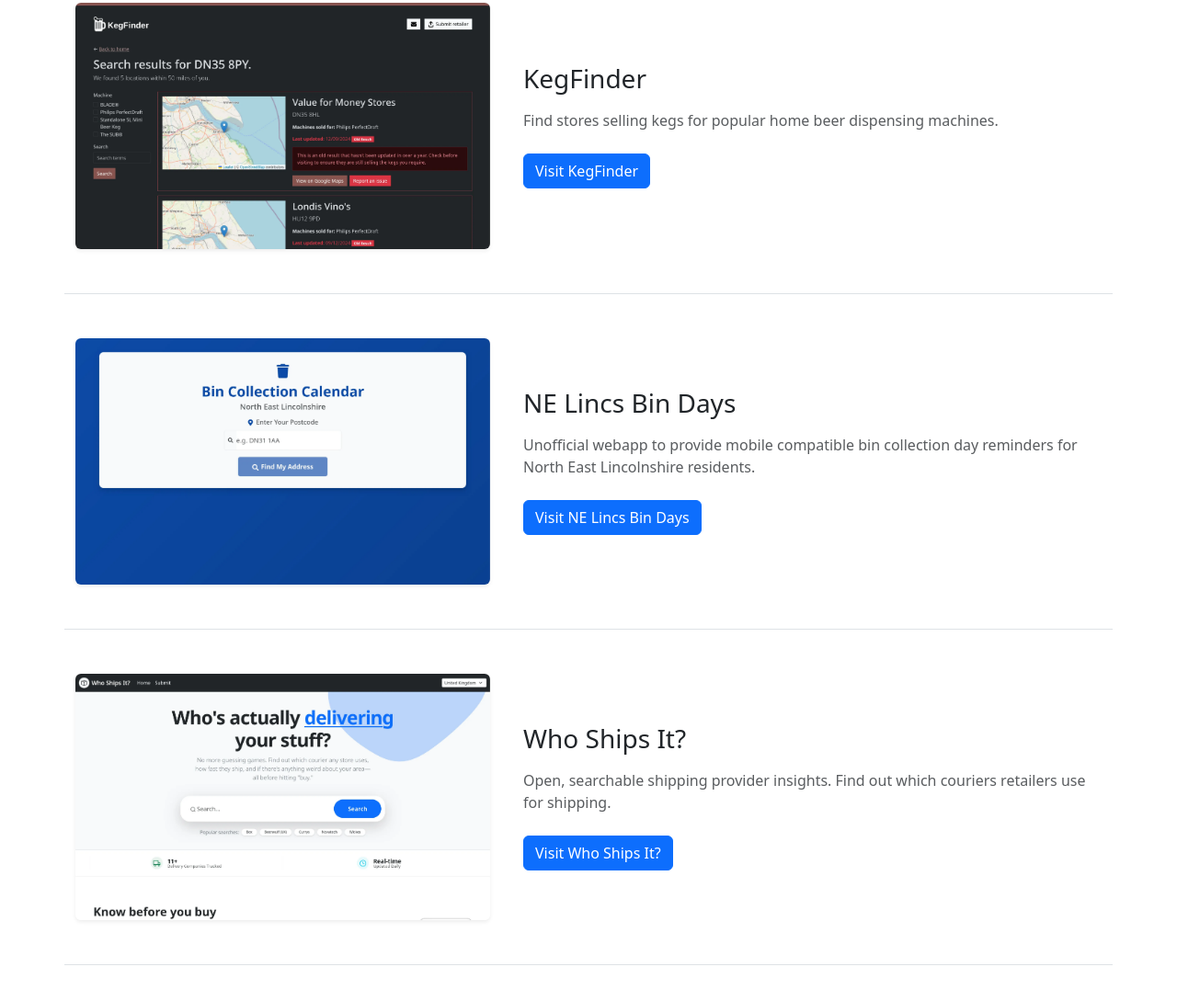
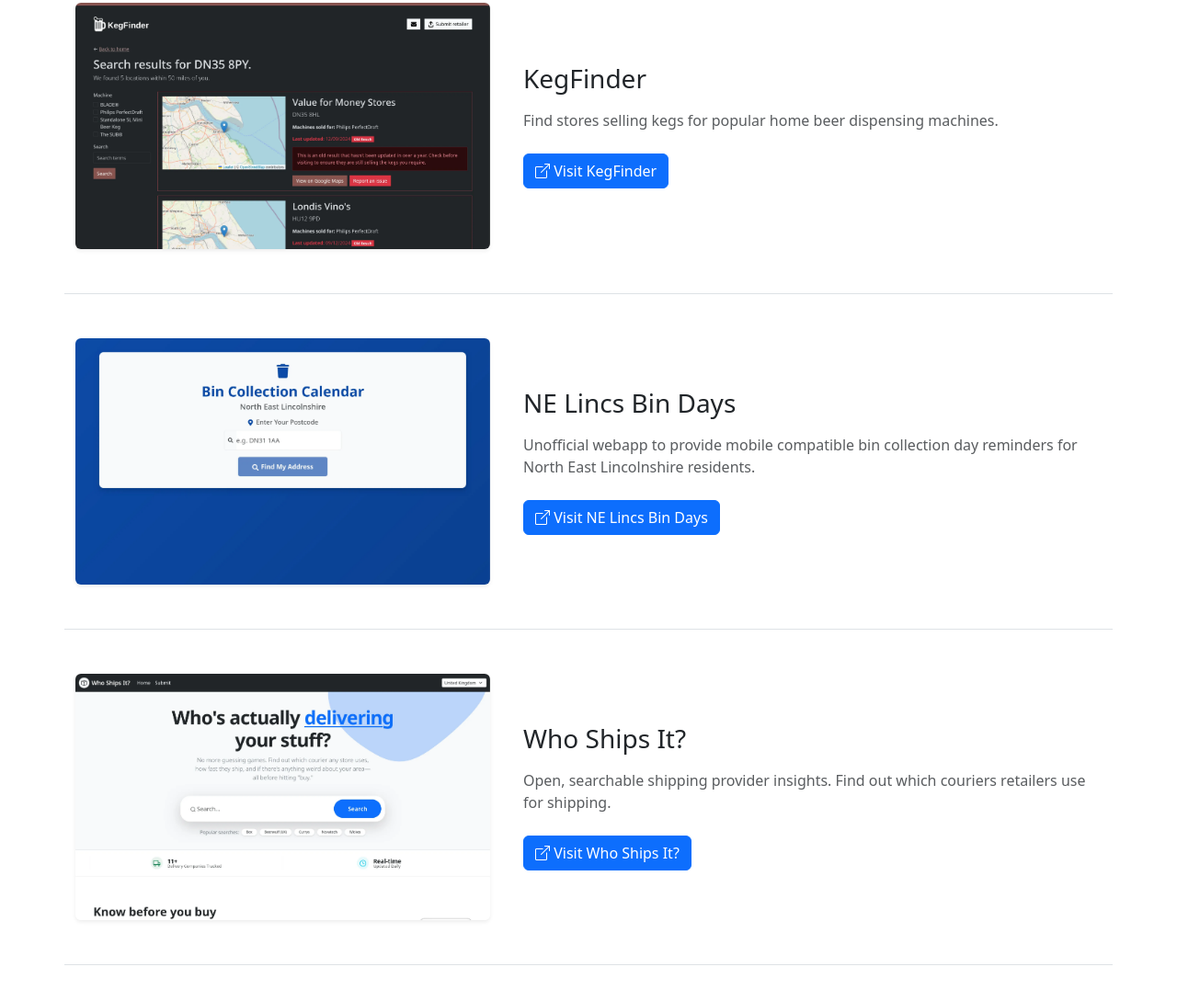
Before and after one commit to benbristow/benbristow-website-genny, a website built with Parcel: page pages/portfolio/index.html in a window 1280 px wide. Shown: the part 45-1134 px from the top of the page at 92% size. Built offline with nearby package versions, Linux system fonts and the light colour scheme.

Commit message:
feat: open portfolio links in new tab

```diff
--- a/pages/portfolio/index.html
+++ b/pages/portfolio/index.html
@@ -9,7 +9,7 @@
       <div class="col-md-7 ps-md-4">
         <h3 class="mb-3">KegFinder</h3>
         <p class="text-muted mb-4">Find stores selling kegs for popular home beer dispensing machines.</p>
-        <a href="https://www.kegfinder.co.uk" class="btn btn-primary">Visit KegFinder</a>
+        <a href="https://www.kegfinder.co.uk" class="btn btn-primary" target="_blank"><i class="bi bi-box-arrow-up-right"></i> Visit KegFinder</a>
       </div>
     </article>
 
@@ -20,7 +20,7 @@
       <div class="col-md-7 ps-md-4">
         <h3 class="mb-3">NE Lincs Bin Days</h3>
         <p class="text-muted mb-4">Unofficial webapp to provide mobile compatible bin collection day reminders for North East Lincolnshire residents.</p>
-        <a href="https://nelincsbindays.ben.bristow.me" class="btn btn-primary">Visit NE Lincs Bin Days</a>
+        <a href="https://nelincsbindays.ben.bristow.me" class="btn btn-primary" target="_blank"><i class="bi bi-box-arrow-up-right"></i> Visit NE Lincs Bin Days</a>
       </div>
     </article>
 
@@ -31,7 +31,7 @@
       <div class="col-md-7 ps-md-4">
         <h3 class="mb-3">Who Ships It?</h3>
         <p class="text-muted mb-4">Open, searchable shipping provider insights. Find out which couriers retailers use for shipping.</p>
-        <a href="https://www.whoshipsit.com" class="btn btn-primary">Visit Who Ships It?</a>
+        <a href="https://www.whoshipsit.com" class="btn btn-primary" target="_blank"><i class="bi bi-box-arrow-up-right"></i> Visit Who Ships It?</a>
       </div>
     </article>
   </div>
```
